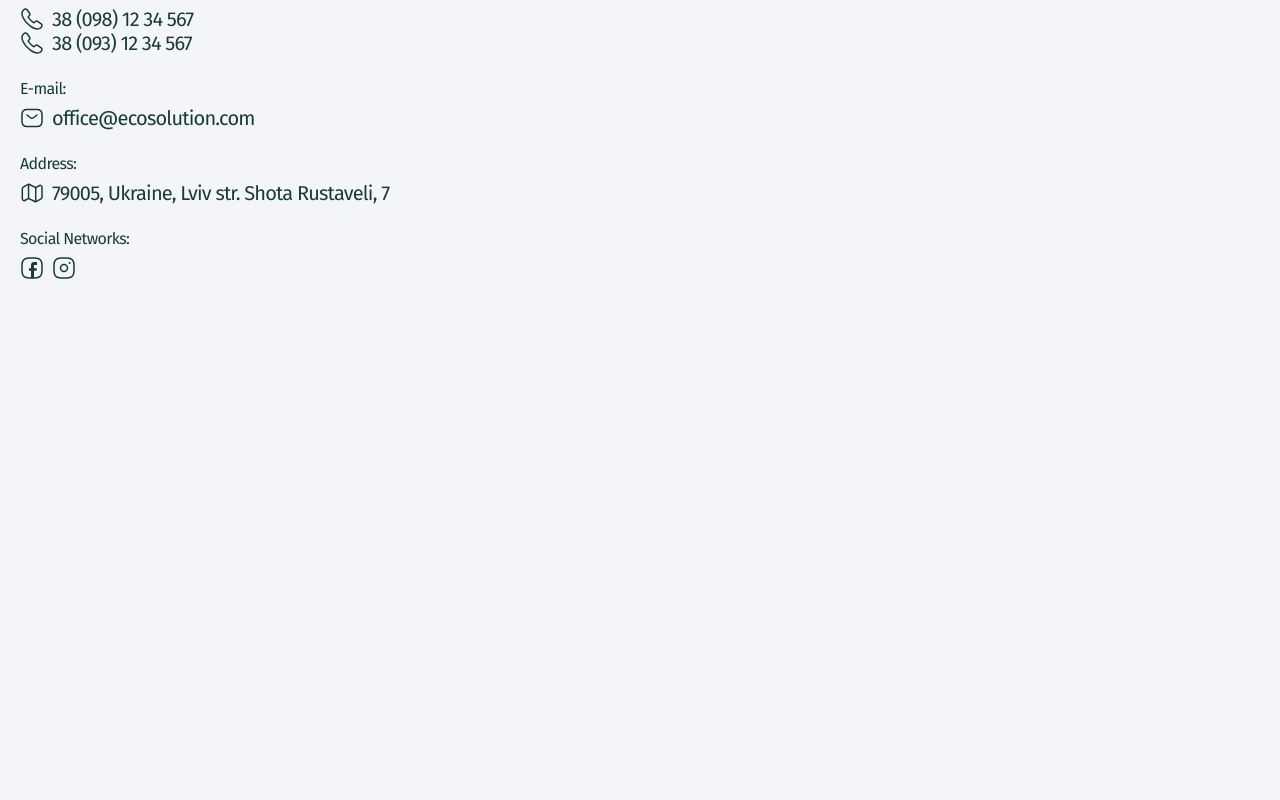
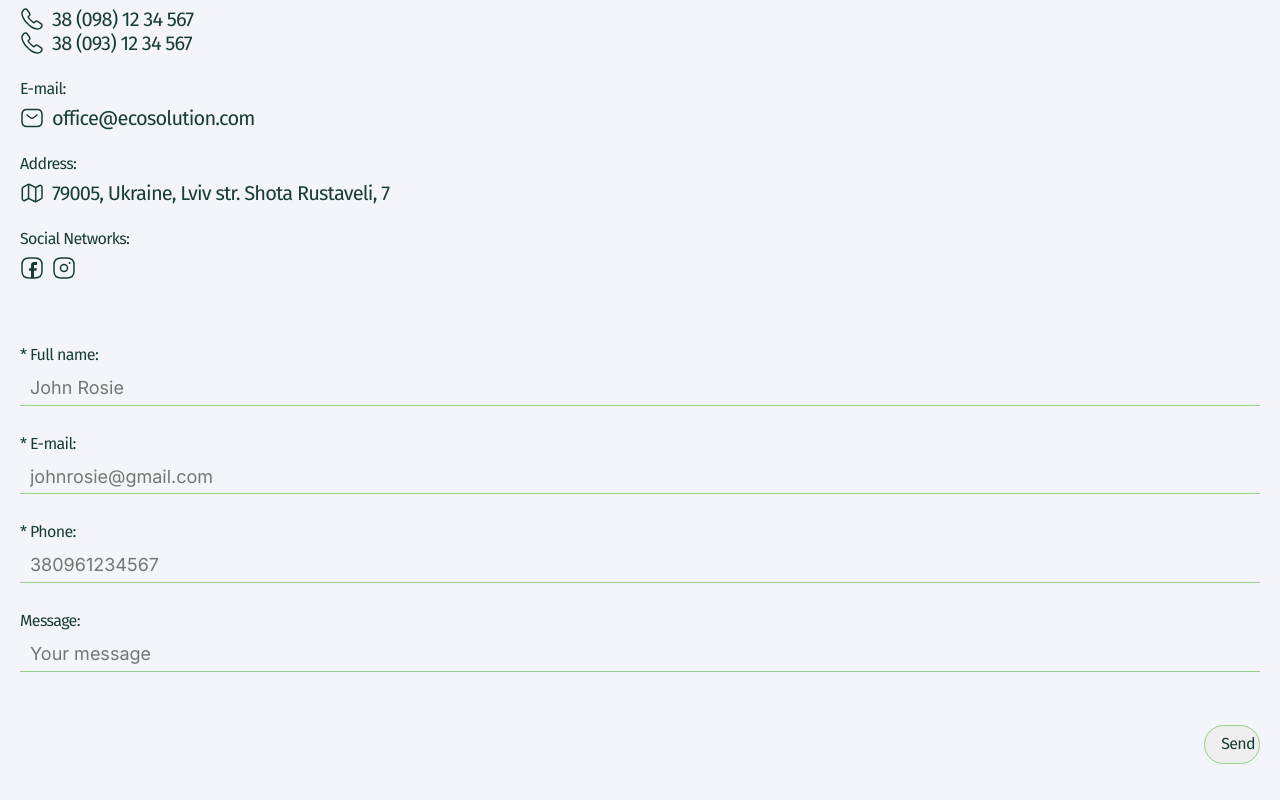
Before and after one commit to Maksym-Svyrydov/ecosolution, a Next.js app: page / in a window 1280 px wide. Shown: the part 2902-3702 px from the top of the page. Before the commit the page ends 3211 px from the top, so only its background shows below. Built offline with nearby package versions, Linux system fonts and the light colour scheme.

Commit message:
header+nav+main+values+elect+cases+faq+contacts+form

```diff
--- a/app/page.js
+++ b/app/page.js
@@ -7,6 +7,7 @@ import MainSection from '@/components/Main/Main';
 import ValuesSection from '@/components/Values/Values';
 import FaqSection from '@/components/FAQ/FAQ';
 import Contacts from '@/components/Contacts/Contact';
+import FormSection from '@/components/Form/Form';
 
 export default function Home() {
   // const mobile = useMediaQuery('(max-width:480px)');
@@ -23,6 +24,7 @@ export default function Home() {
       <CasesSection />
       <FaqSection />
       <Contacts />
+      <FormSection />
     </>
   );
 }
--- /dev/null
+++ b/components/Form/Form.js
@@ -0,0 +1,119 @@
+import { Formik, Form } from 'formik';
+import { nanoid } from 'nanoid';
+import { ToastContainer, toast } from 'react-toastify';
+import 'react-toastify/dist/ReactToastify.css';
+import styled from 'styled-components';
+import { Layout, InputContainer, Input, ButtonSubmit } from './Form.styled';
+
+const StyledContainer = styled(ToastContainer)`
+  .Toastify__toast {
+    color: #f5f2f0;
+    background: #283340;
+    border: 3px solid #cbbe9c;
+    border-radius: 12px;
+  }
+  .Toastify__progress-bar {
+    background: #cbbe9c;
+    height: 10px;
+  }
+  svg {
+    fill: #cbbe9c;
+  }
+`;
+const FormSection = () => {
+  async function handleSubmit(values, onSubmitProps) {
+    const notify = () => {
+      toast.success(
+        `Thank you ${values.user} for your request! We will definitely contact you soon!`
+      );
+    };
+    const data = {
+      id: values.id,
+      user: values.user,
+      phone: values.phone,
+      email: values.email,
+      details: values.details,
+    };
+    console.log(data);
+    onSubmitProps.resetForm();
+    notify();
+    //  try {
+    //    const response = await fetch('/api/email', {
+    //      method: 'POST',
+    //      body: JSON.stringify(data),
+    //      headers: {
+    //        'Content-Type': 'application/json',
+    //      },
+    //    });
+    //    if (!response.ok) {
+    //      throw new Error('HTTP error! status:' + response.status);
+    //    }
+    //    const responseData = await response.json();
+    //    console.log('responseData:', responseData);
+    //    onSubmitProps.resetForm();
+    //    notify();
+    //  } catch (error) {
+    //    console.log(error.message);
+    //  }
+  }
+  return (
+    <Layout>
+      <Formik
+        initialValues={{
+          id: nanoid(),
+          user: '',
+          phone: '',
+          email: '',
+          details: '',
+        }}
+        method="POST"
+        onSubmit={handleSubmit}
+      >
+        <Form>
+          <InputContainer>
+            <label>* Full name:</label>
+            <Input id="user" name="user" placeholder="John Rosie" required />
+            <label>* E-mail:</label>
+            <Input
+              id="email"
+              name="email"
+              placeholder="johnrosie@gmail.com"
+              type="email"
+              required
+            />
+            <label>* Phone:</label>
+            <Input
+              id="phone"
+              name="phone"
+              placeholder="380961234567"
+              required
+            />
+            <label>Message:</label>
+            <Input
+              id="details"
+              name="details"
+              placeholder="Your message"
+              type="textarea"
+              required
+            />
+            <ButtonSubmit type="submit">Send</ButtonSubmit>
+          </InputContainer>
+        </Form>
+      </Formik>
+      <StyledContainer
+        position="top-right"
+        autoClose={3500}
+        hideProgressBar={false}
+        newestOnTop={false}
+        closeOnClick
+        rtl={false}
+        pauseOnFocusLoss
+        draggable
+        pauseOnHover
+        theme="colored"
+      />
+    </Layout>
+  );
+};
+
+export default FormSection;
--- /dev/null
+++ b/components/Form/Form.styled.js
@@ -0,0 +1,90 @@
+import styled from 'styled-components';
+import { Field } from 'formik';
+export const Layout = styled.section`
+  padding: 36px 20px;
+  label {
+    margin-bottom: 8px;
+    color: #173d33;
+    text-align: justify;
+    font-family: Fira Sans;
+    font-size: 16px;
+    font-style: normal;
+    font-weight: 400;
+    line-height: normal;
+    letter-spacing: -0.64px;
+  }
+`;
+
+export const InputContainer = styled.div`
+  display: flex;
+  flex-direction: column;
+  @media screen and (max-width: 1364px) {
+    width: 100%;
+  }
+`;
+export const Input = styled(Field)`
+  font-size: 18px;
+  color: #283340;
+  background: inherit;
+  border-top: none;
+  border-left: none;
+  border-right: none;
+  border-bottom: 1px solid #97d28b;
+  padding: 6px 10px;
+  @media screen and (max-width: 1364px) {
+    ${'' /* width: 100%; */}
+    font-size: 18px;
+    margin: 0px 0px 28px 0px;
+  }
+  @media screen and (min-width: 1365px) {
+    font-size: 18px;
+    margin: 0px 0px 12px 0px;
+  }
+
+  @media screen and (min-width: 1919px) {
+    margin: 0px 0px 20px 0px;
+    font-size: 24px;
+  }
+`;
+export const ButtonSubmit = styled.button`
+display: flex;
+height: 39px;
+padding: 4px 4px 4px 16px;
+justify-content: center;
+align-items: center;
+gap: 12px;
+color: #173D33;
+font-family: Fira Sans;
+font-size: 16px;
+font-style: normal;
+font-weight: 400;
+line-height: 18px; /* 112.5% */
+letter-spacing: -0.64px;
+border-radius: 500px;
+border: 1px solid #97D28B;
+  cursor: pointer;
+  margin: 25px  0px 0px auto;
+  transition: 0.3s cubic-bezier(0.17, 0.67, 0.83, 0.67);
+  &:hover,
+  :focus {
+    transform: scale(1.05);
+    background-color: #283340;
+    color: #f5f2f0;
+  }
+  /* @media screen and (max-width: 1364px) {
+    width: 140px;
+    height: 42px;
+    font-size: 14px;
+    margin: 25px auto 25px 0px;
+  }
+  @media screen and (min-width: 1365px) {
+    width: 140px;
+    height: 32px;
+    font-size: 14px;
+  }
+  @media screen and (min-width: 1919px) {
+    width: 212px;
+    height: 49px;
+    font-size: 18px; */
+  }
+`;
--- a/package.json
+++ b/package.json
@@ -14,10 +14,13 @@
     "@mui/icons-material": "^5.14.19",
     "@mui/material": "^5.14.19",
     "@mui/styled-engine-sc": "^6.0.0-alpha.7",
+    "formik": "^2.4.5",
+    "nanoid": "^5.0.4",
     "next": "14.0.3",
     "react": "^18",
     "react-dom": "^18",
     "react-slick": "^0.29.0",
+    "react-toastify": "^9.1.3",
     "slick-carousel": "^1.8.1",
     "styled-components": "^6.1.1"
   },
```
Also changed, not shown: 1 other file (tests, documents, lock files or other folders).
